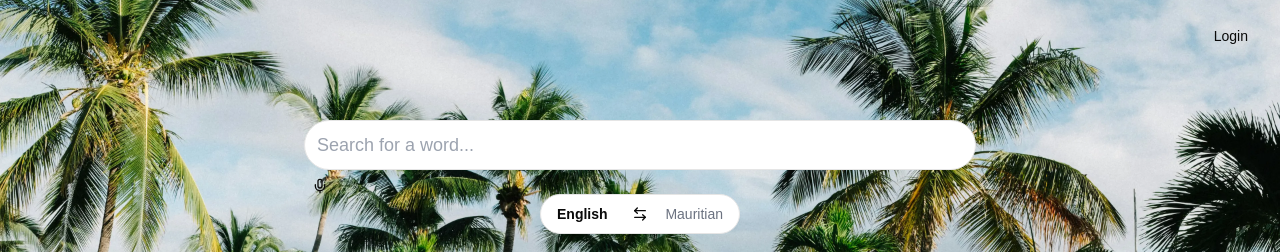
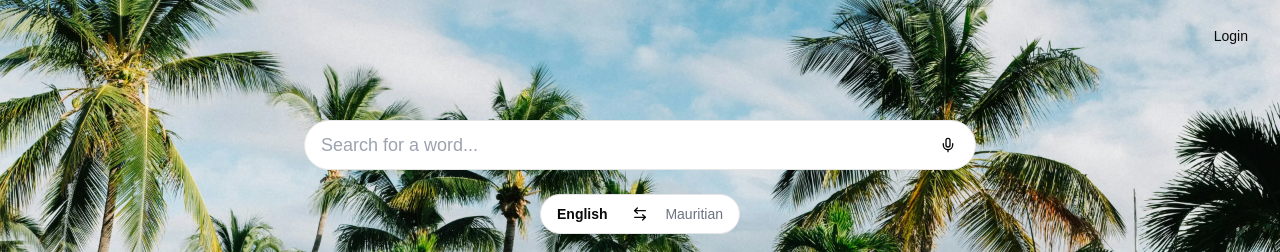
Before and after one commit to Pinka/dictionary, a Next.js app: page / in a window 1280 px wide. Shown: the top 252 px of the page. Built offline with nearby package versions, Linux system fonts and the light colour scheme; no server answers.

Commit message:
Update Tailwind config and remove unused imports on homepage

```diff
--- a/app/page.tsx
+++ b/app/page.tsx
@@ -3,8 +3,6 @@ import { LanguageSwitch } from "@/components/LanguageSwitch";
 import Image from "next/image";
 import backgroundPic from "./background.webp";
 import { SearchSuggestions } from "@/features/search/components/SearchSuggestions";
-import { VoiceSearch } from "@/components/VoiceSearch";
-import { Input } from "@/components/ui/input";
 
 export default function Home() {
   return (
--- a/tailwind.config.ts
+++ b/tailwind.config.ts
@@ -7,6 +7,7 @@ const config: Config = {
     "./pages/**/*.{js,ts,jsx,tsx,mdx}",
     "./components/**/*.{js,ts,jsx,tsx,mdx}",
     "./app/**/*.{js,ts,jsx,tsx,mdx}",
+    "./features/**/*.{js,ts,jsx,tsx,mdx}",
   ],
   theme: {
     extend: {
```
